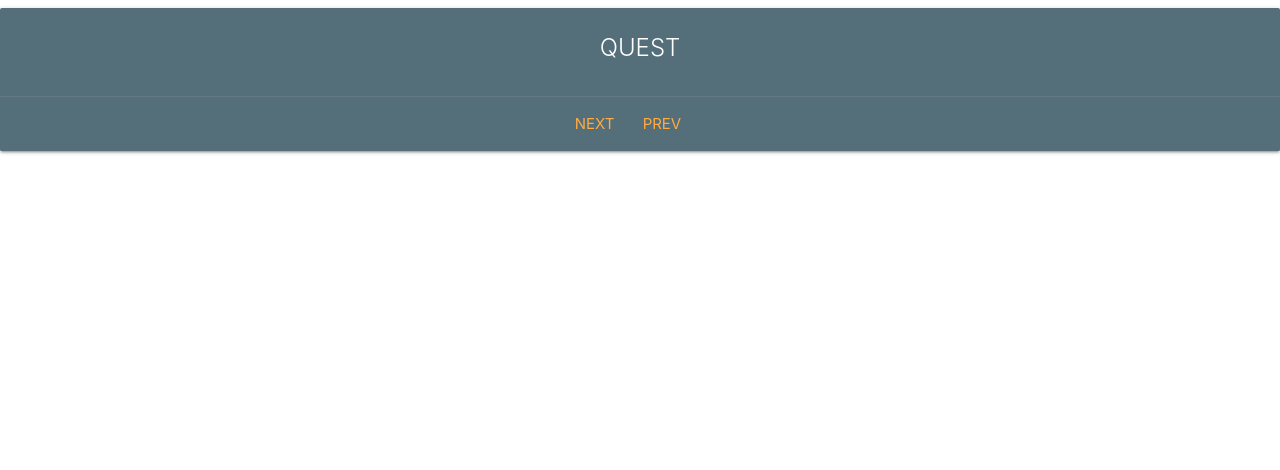
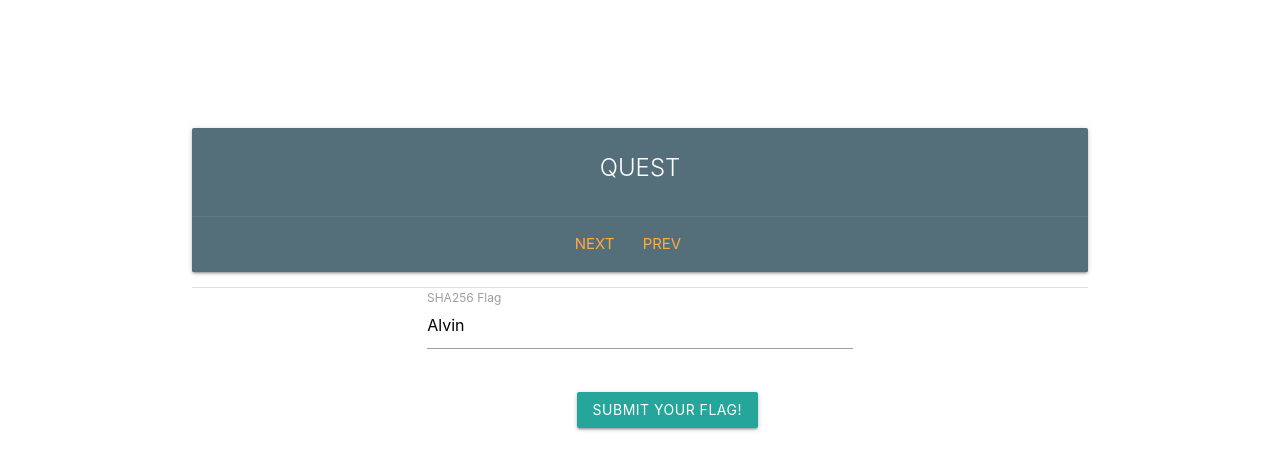
Before and after one commit to cybersecuritylearning/Practical_Cyber_Learning, a Django app: template python_training_server/server/main/templates/main/quest.html in a window 1280 px wide. Shown: the top 470 px of the page. Run offline with Django 4.2, Linux system fonts and the light colour scheme; the template is opened without the code that fills it, so the values that code supplies are empty.

Commit message:
We've managed to add textarea for flag and submit button

```diff
--- a/python_training_server/server/main/templates/main/quest.html
+++ b/python_training_server/server/main/templates/main/quest.html
@@ -1,7 +1,9 @@
 {% extends 'main/base.html' %}
 {% block content %}
-<div class="center">
-  <div class="col s12 m6">
+<div class="container" style="margin-top: 10%;">
+
+  <div class="center-align">
+    <div class="col s12 m6 ">
       <div class="card blue-grey darken-1">
         <div class="card-content white-text">
           <span class="card-title">QUEST</span>
@@ -14,4 +16,25 @@
       </div>
     </div>
   </div>
+
+  <div class="divider"></div>
+
+    <div class="row ">
+      <div class="col s6 offset-s3">
+        <div class="input-field" >
+            <input value="Alvin" id="flag" type="text">
+            <label class="active center-align" for="flag">SHA256 Flag</label>
+        </div>
+      </div>
+    </div>
+    <div class="row ">
+      <div class="col s6 offset-s5">
+        <button class="btn waves-effect waves-light" type="submit" name="action">Submit your flag!
+        </button>
+      </div>
+    </div>
+
+</div>
+
+
 {% endblock %}
```
Lines whose indentation alone changed are shown as unchanged.
